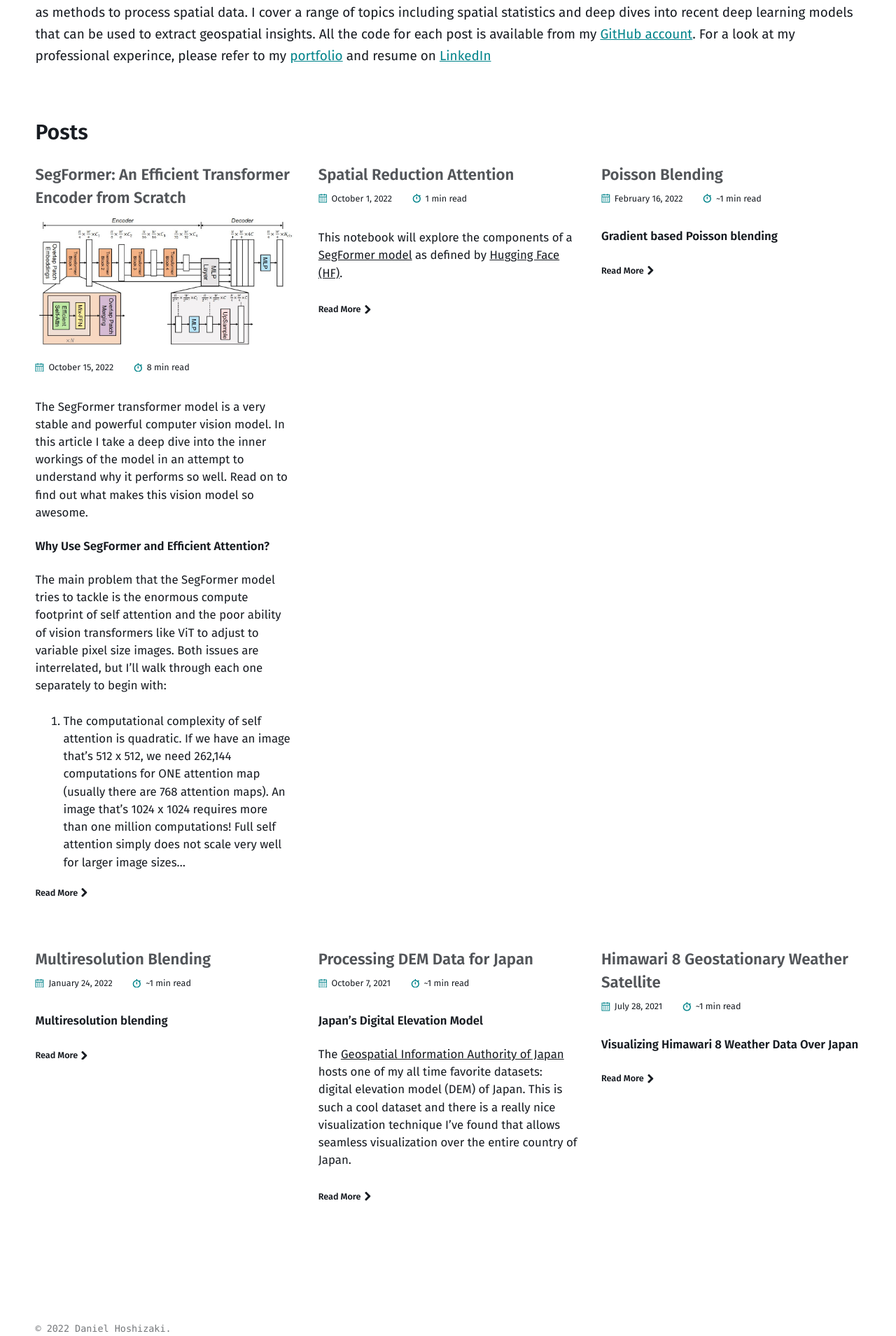
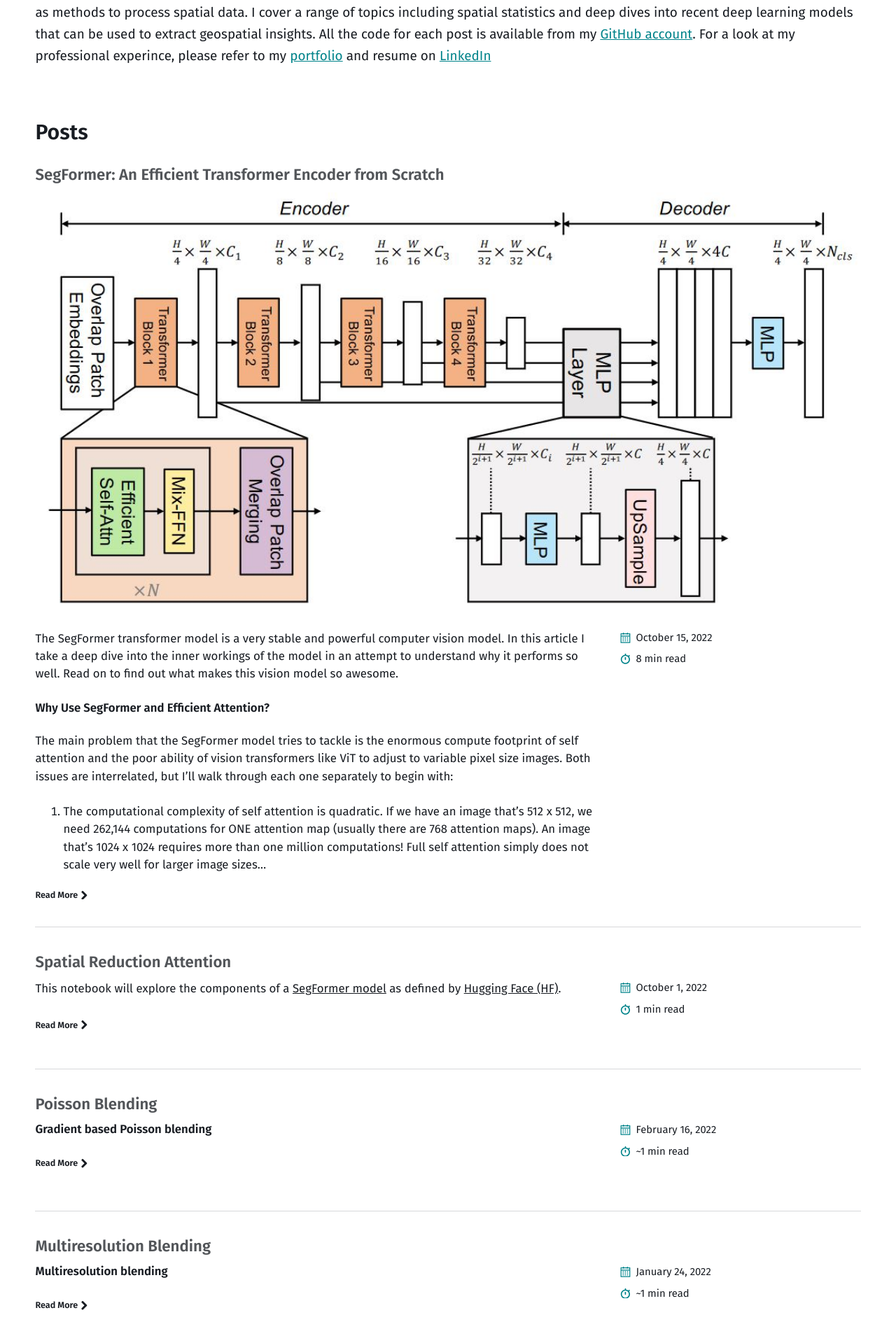
Before and after one commit to mmistakes/jekyll-theme-basically-basic, a Jekyll site: the page built from index.html, in a window 1280 px wide. Shown: the part 871-2780 px from the top of the page at 70% size. Built offline with Jekyll 4.4.1, drawn with Linux system fonts in a browser that asks for light colours; the list of posts is cut into pages by our own code.

Commit message:
Update index.html

```diff
--- a/index.html
+++ b/index.html
@@ -1,7 +1,6 @@
 ---
 layout: home
 paginate: true
-entries_layout: grid
 alt_title: "Geospatial Analysis Blog"
 sub_title: "Exploring ways to process geospatial data"
 image: /assets/images/home.png
```
